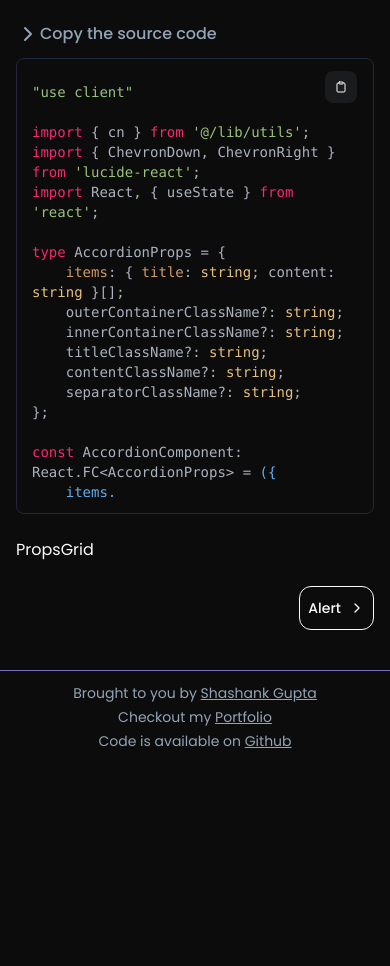
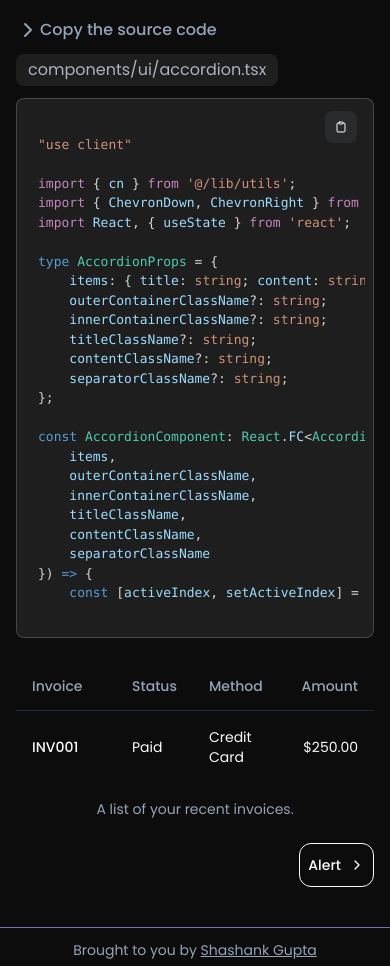
Before and after one commit to shashank-2310/namasteui, a Next.js app: page /docs/components/accordion in a window 390 px wide. Shown: the part 1030-1996 px from the top of the page. Before the commit the page ends 1793 px from the top, so only its background shows below. Built offline with nearby package versions, Linux system fonts and the light colour scheme.

Commit message:
Some refinements & optimisations

```diff
--- a/components/shared/namasteui-component-details/CodeText.tsx
+++ /dev/null
@@ -1,30 +0,0 @@
-"use client"
-
-import React from 'react'
-import { useTheme } from 'next-themes';
-import SyntaxHighlighter from 'react-syntax-highlighter';
-import { atomOneDarkReasonable } from 'react-syntax-highlighter/dist/esm/styles/hljs';
-import { ComponentProps } from './ComponentIntro';
-import Components from '@/data/ComponentList';
-
-const CodeText = ({ componentName }: ComponentProps) => {
-    const theme = useTheme();
-    const bg = theme.theme === 'dark' ? '#0c0c0c' : '#181818';
-
-    const codeString = Components.find((item) => item.name === componentName)?.code || "There's some error. Please try again later.";
-
-
-    return (
-        <SyntaxHighlighter
-            language="typescript"
-            style={atomOneDarkReasonable}
-            customStyle={{ backgroundColor: bg }}
-            wrapLines
-            wrapLongLines
-        >
-            {codeString}
-        </SyntaxHighlighter>
-    )
-}
-
-export default CodeText
--- a/components/shared/namasteui-component-details/ComponentCode.tsx
+++ b/components/shared/namasteui-component-details/ComponentCode.tsx
@@ -2,21 +2,38 @@
 
 import { ScrollArea } from "@/components/ui/scroll-area"
 import React from "react"
-import CodeText from "./CodeText"
-import { ComponentProps } from "./ComponentIntro"
 import ClipboardCopyBtn from "../ClipboardCopyBtn"
+import { Prism as SyntaxHighlighter } from 'react-syntax-highlighter';
+import { vscDarkPlus } from 'react-syntax-highlighter/dist/esm/styles/prism';
+import { ComponentProps } from './ComponentIntro';
+import Components from '@/data/ComponentList';
 
 export default function ComponentCode({ componentName }: ComponentProps) {
 
-
     return (
-        <div className="flex justify-between bg-black95 dark:bg-black100 items-center px-6 pt-2 pb-4 border border-muted-foreground/30 rounded-lg w-full relative">
+        <div className="flex justify-between bg-grey50 items-center px-6 pt-2 pb-4 border border-muted-foreground/30 rounded-lg w-full relative">
             <ClipboardCopyBtn id="code" />
             <div className="py-2">
                 <ScrollArea className="h-[50dvh] lg:h-[40dvh] text-sm sm:text-base" id="code">
-                    <CodeText componentName={componentName} />
+                    <CodeBlock componentName={componentName} />
                 </ScrollArea>
             </div>
         </div>
     )
 }
+
+export function CodeBlock({ componentName }: ComponentProps) {
+
+    const codeString = Components.find((item) => item.name === componentName)?.code || "There's some error. Please try again later.";
+
+    return (
+        <SyntaxHighlighter
+            language="tsx"
+            style={vscDarkPlus}
+            wrapLines
+            wrapLongLines
+        >
+            {codeString}
+        </SyntaxHighlighter>
+    );
+}
--- a/components/shared/namasteui-component-details/ComponentInstallation.tsx
+++ b/components/shared/namasteui-component-details/ComponentInstallation.tsx
@@ -2,7 +2,10 @@ import React from 'react'
 import { ChevronRight } from 'lucide-react'
 import { ComponentProps } from './ComponentIntro'
 import ClipboardCopyBtn from '../ClipboardCopyBtn'
-import CodeText from './CodeText'
+import { CodeBlock } from './ComponentCode'
+
+import { Prism as SyntaxHighlighter } from 'react-syntax-highlighter';
+import { vscDarkPlus } from 'react-syntax-highlighter/dist/esm/styles/prism';
 import { ScrollArea } from '@/components/ui/scroll-area'
 
 const ComponentInstallation = ({ componentName }: ComponentProps) => {
@@ -22,7 +25,7 @@ export function cn(...inputs: ClassValue[]) {
                 <h2 className='flex flex-row text-base font-medium lg:text-lg text-muted-foreground'>
                     <ChevronRight /> Install util dependencies
                 </h2>
-                <div className="border bg-black95 dark:bg-background py-4 px-2 sm:p-5 text-sm sm:text-base rounded-lg relative" id='npm'>
+                <div className="border border-muted-foreground/30 bg-grey50 py-4 px-2 sm:p-5 text-sm sm:text-base rounded-lg relative" id='npm'>
                     <ClipboardCopyBtn id='npm' />
                     <p className='flex flex-row font-mono text-grey'>
                         npm&nbsp;
@@ -36,11 +39,18 @@ export function cn(...inputs: ClassValue[]) {
                 <h2 className='flex flex-row font-medium text-base lg:text-lg text-muted-foreground'>
                     <ChevronRight /> Add util file
                 </h2>
-                <p className='ml-4 bg-muted px-3 py-1 w-fit rounded-full'>lib/utils.ts</p>
-                <div className="border bg-black95 dark:bg-background py-4 px-2 sm:p-5 text-sm sm:text-base rounded-lg relative" id='clsx'>
+                <p className='bg-grey50 text-grey px-3 py-1 w-fit rounded-lg'>lib/utils.ts</p>
+                <div className="border border-muted-foreground/30 bg-grey50 py-4 px-2 sm:p-5 text-sm sm:text-base rounded-lg relative" id='clsx'>
                     <ClipboardCopyBtn id='clsx' />
-                    <div className="flex flex-col font-mono text-sm sm:text-base text-white90 break-words whitespace-pre-wrap">
-                        {clsxCode}
+                    <div className="text-sm sm:text-base">
+                        <SyntaxHighlighter
+                            language="tsx"
+                            style={vscDarkPlus}
+                            wrapLines
+                            wrapLongLines
+                        >
+                            {clsxCode}
+                        </SyntaxHighlighter>
                     </div>
                 </div>
             </div>
@@ -48,10 +58,11 @@ export function cn(...inputs: ClassValue[]) {
                 <h2 className='flex flex-row text-base font-medium lg:text-lg text-muted-foreground'>
                     <ChevronRight /> Copy the source code
                 </h2>
-                <div className="border bg-black95 dark:bg-background py-4 px-2 sm:p-5 lg:text-lg rounded-lg relative" id='code2'>
+                <p className='bg-grey50 text-grey px-3 py-1 w-fit rounded-lg'>components/ui/{componentName}.tsx</p>
+                <div className="border border-muted-foreground/30 bg-grey50 py-4 px-2 sm:p-5 sm:text-base text-sm rounded-lg relative">
                     <ClipboardCopyBtn id='code2' />
-                    <ScrollArea className='h-[50dvh] lg:h-[40dvh] text-sm sm:text-base'>
-                        <CodeText componentName={componentName} />
+                    <ScrollArea className="h-[60dvh]" id='code2'>
+                        <CodeBlock componentName={componentName} />
                     </ScrollArea>
                 </div>
             </div>
--- a/components/shared/namasteui-component-details/PropsGrid.tsx
+++ b/components/shared/namasteui-component-details/PropsGrid.tsx
@@ -1,8 +1,37 @@
 import React from 'react'
+import {
+    Table,
+    TableBody,
+    TableCaption,
+    TableCell,
+    TableHead,
+    TableHeader,
+    TableRow,
+} from "@/components/ui/table"
+
 
 const PropsGrid = () => {
     return (
-        <div>PropsGrid</div>
+        <Table>
+            <TableCaption>A list of your recent invoices.</TableCaption>
+            <TableHeader>
+                <TableRow>
+                    <TableHead className="w-[100px]">Invoice</TableHead>
+                    <TableHead>Status</TableHead>
+                    <TableHead>Method</TableHead>
+                    <TableHead className="text-right">Amount</TableHead>
+                </TableRow>
+            </TableHeader>
+            <TableBody>
+                <TableRow>
+                    <TableCell className="font-medium">INV001</TableCell>
+                    <TableCell>Paid</TableCell>
+                    <TableCell>Credit Card</TableCell>
+                    <TableCell className="text-right">$250.00</TableCell>
+                </TableRow>
+            </TableBody>
+        </Table>
+
     )
 }
 
--- /dev/null
+++ b/components/ui/table.tsx
@@ -0,0 +1,117 @@
+import * as React from "react"
+
+import { cn } from "@/lib/utils"
+
+const Table = React.forwardRef<
+  HTMLTableElement,
+  React.HTMLAttributes<HTMLTableElement>
+>(({ className, ...props }, ref) => (
+  <div className="relative w-full overflow-auto">
+    <table
+      ref={ref}
+      className={cn("w-full caption-bottom text-sm", className)}
+      {...props}
+    />
+  </div>
+))
+Table.displayName = "Table"
+
+const TableHeader = React.forwardRef<
+  HTMLTableSectionElement,
+  React.HTMLAttributes<HTMLTableSectionElement>
+>(({ className, ...props }, ref) => (
+  <thead ref={ref} className={cn("[&_tr]:border-b", className)} {...props} />
+))
+TableHeader.displayName = "TableHeader"
+
+const TableBody = React.forwardRef<
+  HTMLTableSectionElement,
+  React.HTMLAttributes<HTMLTableSectionElement>
+>(({ className, ...props }, ref) => (
+  <tbody
+    ref={ref}
+    className={cn("[&_tr:last-child]:border-0", className)}
+    {...props}
+  />
+))
+TableBody.displayName = "TableBody"
+
+const TableFooter = React.forwardRef<
+  HTMLTableSectionElement,
+  React.HTMLAttributes<HTMLTableSectionElement>
+>(({ className, ...props }, ref) => (
+  <tfoot
+    ref={ref}
+    className={cn(
+      "border-t bg-muted/50 font-medium [&>tr]:last:border-b-0",
+      className
+    )}
+    {...props}
+  />
+))
+TableFooter.displayName = "TableFooter"
+
+const TableRow = React.forwardRef<
+  HTMLTableRowElement,
+  React.HTMLAttributes<HTMLTableRowElement>
+>(({ className, ...props }, ref) => (
+  <tr
+    ref={ref}
+    className={cn(
+      "border-b transition-colors hover:bg-muted/50 data-[state=selected]:bg-muted",
+      className
+    )}
+    {...props}
+  />
+))
+TableRow.displayName = "TableRow"
+
+const TableHead = React.forwardRef<
+  HTMLTableCellElement,
+  React.ThHTMLAttributes<HTMLTableCellElement>
+>(({ className, ...props }, ref) => (
+  <th
+    ref={ref}
+    className={cn(
+      "h-12 px-4 text-left align-middle font-medium text-muted-foreground [&:has([role=checkbox])]:pr-0",
+      className
+    )}
+    {...props}
+  />
+))
+TableHead.displayName = "TableHead"
+
+const TableCell = React.forwardRef<
+  HTMLTableCellElement,
+  React.TdHTMLAttributes<HTMLTableCellElement>
+>(({ className, ...props }, ref) => (
+  <td
+    ref={ref}
+    className={cn("p-4 align-middle [&:has([role=checkbox])]:pr-0", className)}
+    {...props}
+  />
+))
+TableCell.displayName = "TableCell"
+
+const TableCaption = React.forwardRef<
+  HTMLTableCaptionElement,
+  React.HTMLAttributes<HTMLTableCaptionElement>
+>(({ className, ...props }, ref) => (
+  <caption
+    ref={ref}
+    className={cn("mt-4 text-sm text-muted-foreground", className)}
+    {...props}
+  />
+))
+TableCaption.displayName = "TableCaption"
+
+export {
+  Table,
+  TableHeader,
+  TableBody,
+  TableFooter,
+  TableHead,
+  TableRow,
+  TableCell,
+  TableCaption,
+}
--- a/tailwind.config.ts
+++ b/tailwind.config.ts
@@ -25,6 +25,7 @@ const config = {
         "black100": "#0c0c0c",
         "white90": "#fafafa",
         "grey": "#abb2bf",
+        "grey50": "#1e1e1e",
         "lemon": "#98c379",
         "red": "#f92672",
         border: "hsl(var(--border))",
```
Also changed, not shown: 1 other file (tests, documents, lock files or other folders).
